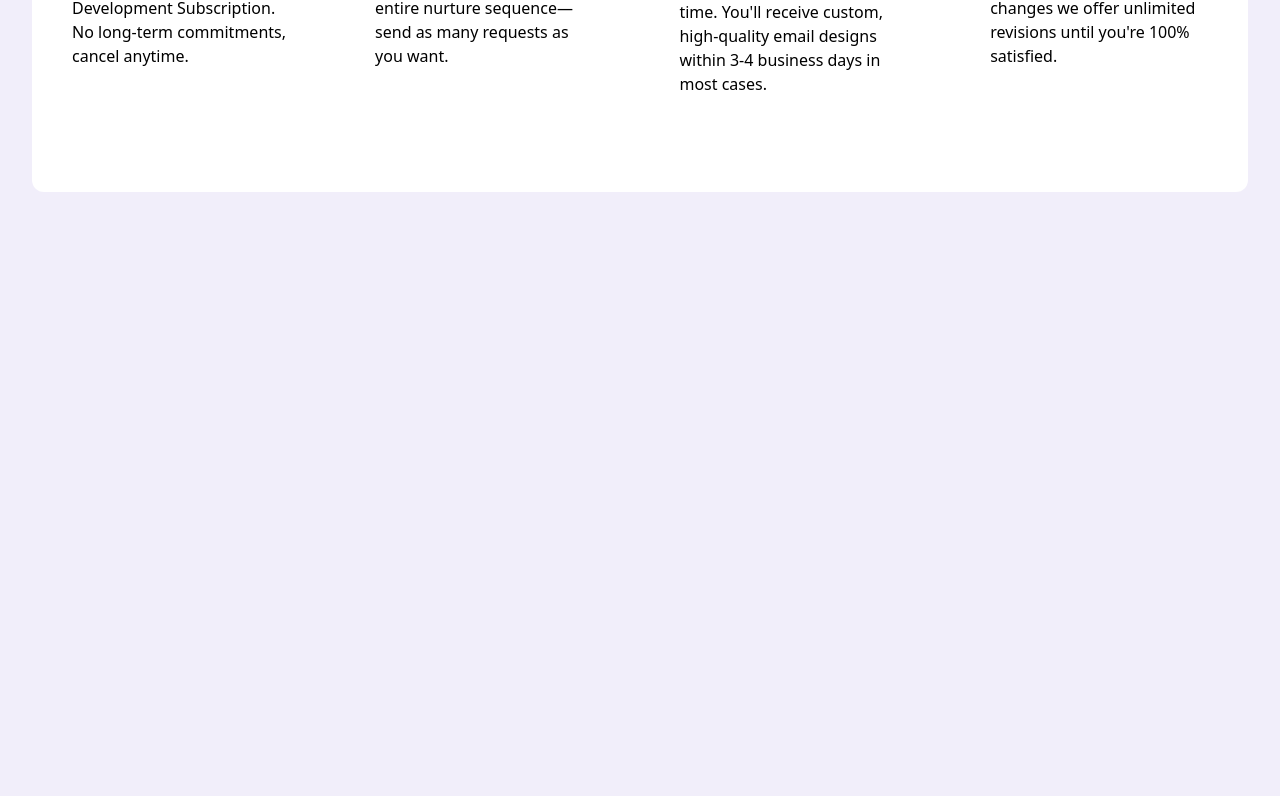
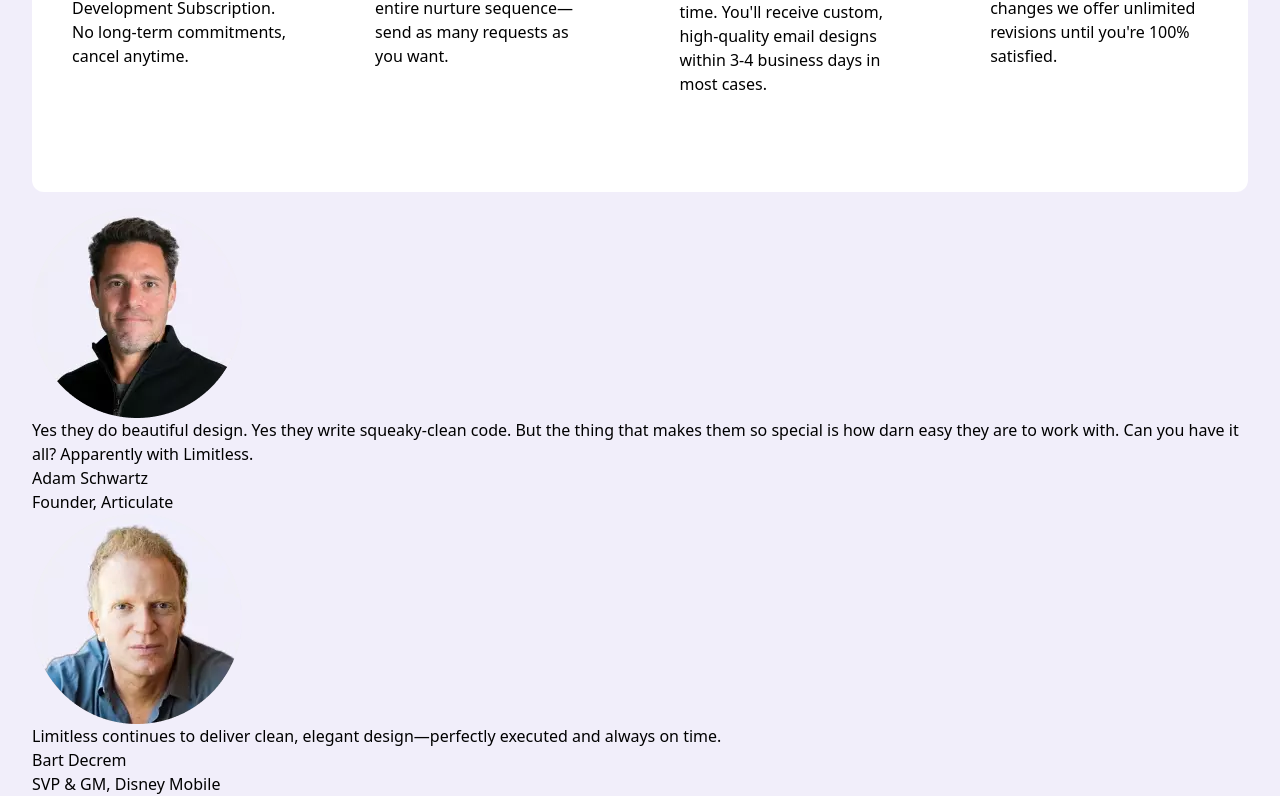
Before and after one commit to samsonc89/limitless, a React (Vite) app: page / in a window 1280 px wide. Shown: the part 2717-3513 px from the top of the page. Before the commit the page ends 2925 px from the top, so only its background shows below. Built offline with nearby package versions, Linux system fonts and the light colour scheme.

Commit message:
Add first testimonials to app

```diff
--- a/src/App.jsx
+++ b/src/App.jsx
@@ -1,4 +1,4 @@
-import { Benefits, Hero, How, Intro } from "./components"
+import { Benefits, Hero, How, Intro, Testimonial1 } from "./components"
 
 function App() {
   return (
@@ -10,6 +10,7 @@ function App() {
       <Intro />
       <Benefits />
       <How />
+      <Testimonial1 />
     </>
   )
 }
--- a/src/components/index.js
+++ b/src/components/index.js
@@ -2,3 +2,4 @@ export { Hero } from "./Hero"
 export { Intro } from "./Intro"
 export { Benefits } from "./Benefits"
 export { How } from "./How"
+export { Testimonial1 } from "./Testimonial1"
```
